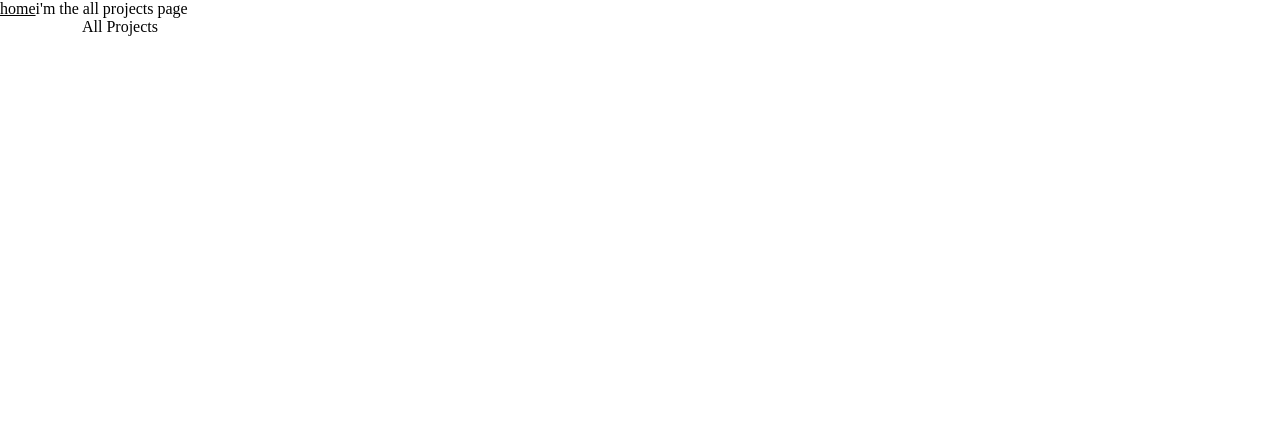
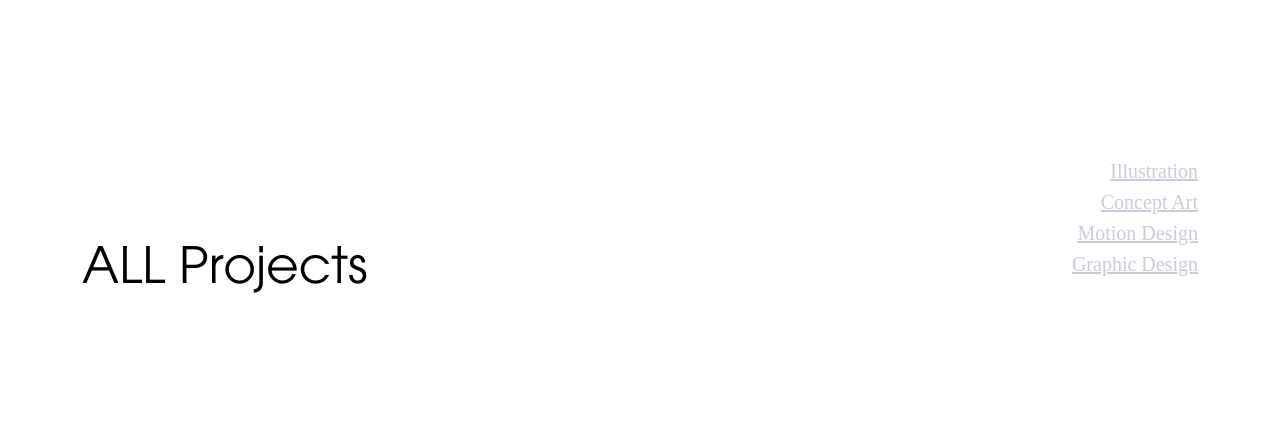
Before and after one commit to LyaKelo/Portfolio, a website built with Parcel: page src/all-projects.html in a window 1280 px wide. Shown: the top 433 px of the page. Built offline with nearby package versions, Linux system fonts and the light colour scheme; a web font is replaced by a local one.

Commit message:
début 9.04

```diff
--- a/src/all-projects.html
+++ b/src/all-projects.html
@@ -7,18 +7,21 @@
     <link rel="stylesheet" href="scss/main.scss" />
   </head>
   <body>
-    <a a href="index.html">home</a>i'm the all projects page
-
     <div class="col-12"><extends src="header.html"></extends></div>
 
     <div class="container">
       <div class="row">
-        <div class="col-4">All Projects</div>
+        <div class="col-4">
+          <div class="project-page-title">ALL Projects</div>
+          <div class="l-separation"></div>
+        </div>
         <div class="col-2 offset-6">
-          <a href="illustration.html"></a>
-          <a href="concept-art.html"></a>
-          <a href="motion.design.html"></a>
-          <a href="graphic-design.html"></a>
+          <div class="project-page-links-list">
+          <a href="illustration.html">Illustration</a>
+          <a href="concept-art.html">Concept Art</a>
+          <a href="motion.design.html">Motion Design</a>
+          <a href="graphic-design.html">Graphic Design</a>
+        </div>
         </div>
       </div>
 
@@ -27,11 +30,11 @@
         <div class="portfolio-card">
         <div class="row">
           <div class="col-4">Project name + branche</div>
-        </div>
+      </div>
         <div class="row">
           <div class="portfolio-card-middle-row">
-          <div class="portfolio-card-image">
           <div class="col-9">
+            <div class="portfolio-card-image">
             <img src="images/Soap_fanart_final.png" alt="">
           </div>
           </div>
--- a/src/scss/_layout.scss
+++ b/src/scss/_layout.scss
@@ -23,3 +23,6 @@
   margin-bottom: 200px;
   padding-bottom: 60px;
 }
+
+.l-separation {
+}
--- a/src/scss/main.scss
+++ b/src/scss/main.scss
@@ -17,4 +17,5 @@
 @import "modules/header";
 @import "modules/footer";
 @import "modules/homepage";
+@import "modules/projects-page";
 @import "modules/portfolio-card";
--- a/src/scss/modules/_portfolio-card.scss
+++ b/src/scss/modules/_portfolio-card.scss
@@ -2,6 +2,8 @@
   margin-top: 400px;
   margin-bottom: 400px;
 }
+
+
 
 .portfolio-card-image img {
   min-width: 100%;
@@ -16,5 +18,5 @@
 }
 .portfolio-card-description {
   display: flex;
-  mid-width: 100%;
+  align-items: end;
 }
--- /dev/null
+++ b/src/scss/modules/_projects-page.scss
@@ -0,0 +1,17 @@
+.project-page-title {
+  font-family: Avant Guard Gothic Book;
+  font-size: 50px;
+  font-weight: 300;
+  margin-top: 245px;
+}
+.project-page-links-list {
+  margin-top: 160px;
+  display: flex;
+  flex-direction: column;
+  align-items: flex-end;
+  gap: 8px;
+  color: var(--Unclicked-unhovered, #cfc9d9);
+  font-family: "Heiti TC";
+  font-size: 20px;
+  font-weight: 300;
+}
```
Also changed, not shown: src/icons/Line 3.svg (added), src/icons/✦.svg (added), src/images/background elements.svg (added).
